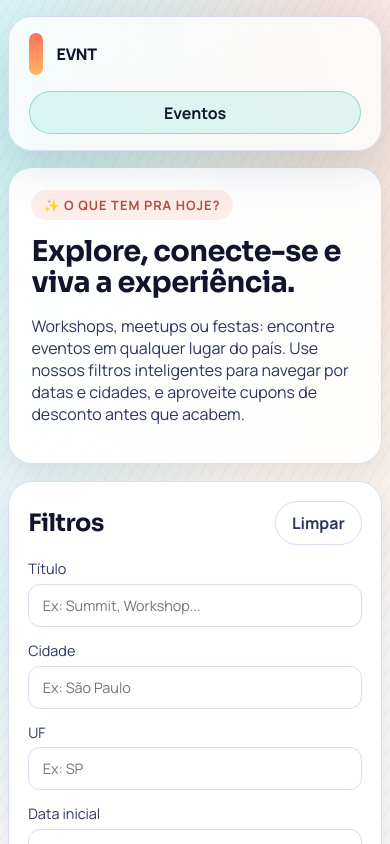
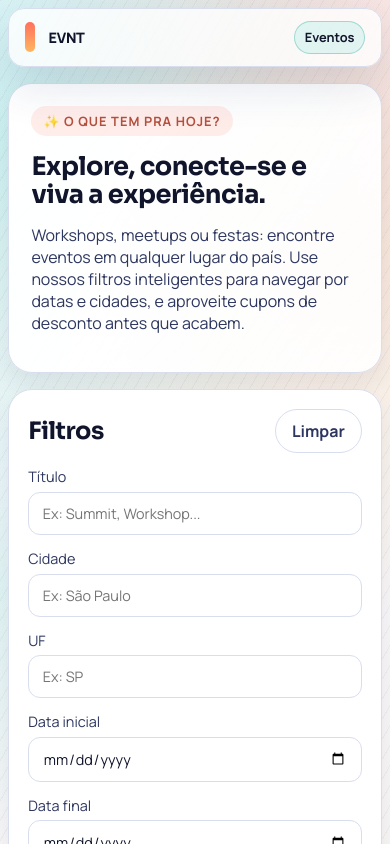
Before and after one commit to 0064558/eventostec-api, a React (Vite) app in the folder frontend/: page / in a window 390 px wide. Shown: the top 844 px of the page. Built offline with nearby package versions, Linux system fonts and the light colour scheme; no server answers.

Commit message:
feat: adjust language to Brazilian Portuguese and optimize styles for mobile.

```diff
--- a/frontend/index.html
+++ b/frontend/index.html
@@ -1,5 +1,5 @@
 <!doctype html>
-<html lang="en">
+<html lang="pt-br">
   <head>
     <meta charset="UTF-8" />
     <link rel="icon" type="image/svg+xml" href="/favicon.svg" />
--- a/frontend/src/index.css
+++ b/frontend/src/index.css
@@ -738,32 +738,58 @@ code {
 
 @media (max-width: 760px) {
   .app-shell {
-    width: min(1180px, 100% - 1rem);
+    width: calc(100% - 1rem);
+    margin: 0.5rem auto 1.5rem; /* Reduzi a margem externa */
   }
 
   .top-nav {
-    flex-direction: column;
-    align-items: flex-start;
+    /* Mantém os itens principais alinhados horizontalmente ou em wrap apertado */
+    padding: 0.75rem 1rem;
+    gap: 0.5rem;
+    top: 0.5rem;
+    border-radius: var(--radius-md); /* Raio menor para mobile */
+  }
+
+  .brand-badge {
+    height: 30px; /* Badge menor */
+    width: 10px;
+  }
+
+  .brand-title {
+    font-size: 0.9rem; /* Título menor */
+  }
+
+  .brand-subtitle {
+    display: none; /* Esconde o subtítulo no mobile para ganhar espaço */
   }
 
   .nav-links {
-    width: 100%;
+    gap: 0.25rem;
   }
 
-  .nav-links a,
+  .nav-links a {
+    padding: 0.4rem 0.6rem;
+    font-size: 0.8rem; /* Fonte menor para os links */
+  }
+
   .nav-links .button {
-    flex: 1;
-    text-align: center;
+    padding: 0.4rem 0.75rem;
+    font-size: 0.8rem;
+  }
+
+  /* --- Ajustes de conteúdo para acompanhar --- */
+  .hero-panel {
+    padding: 1.4rem;
+  }
+
+  .hero-panel h1 {
+    font-size: 1.6rem;
   }
 
   .filters-grid,
   .events-grid,
   .inline-fields {
     grid-template-columns: 1fr;
-  }
-
-  .hero-panel {
-    padding: 1.4rem;
   }
 
   .hero-panel::before,
```
